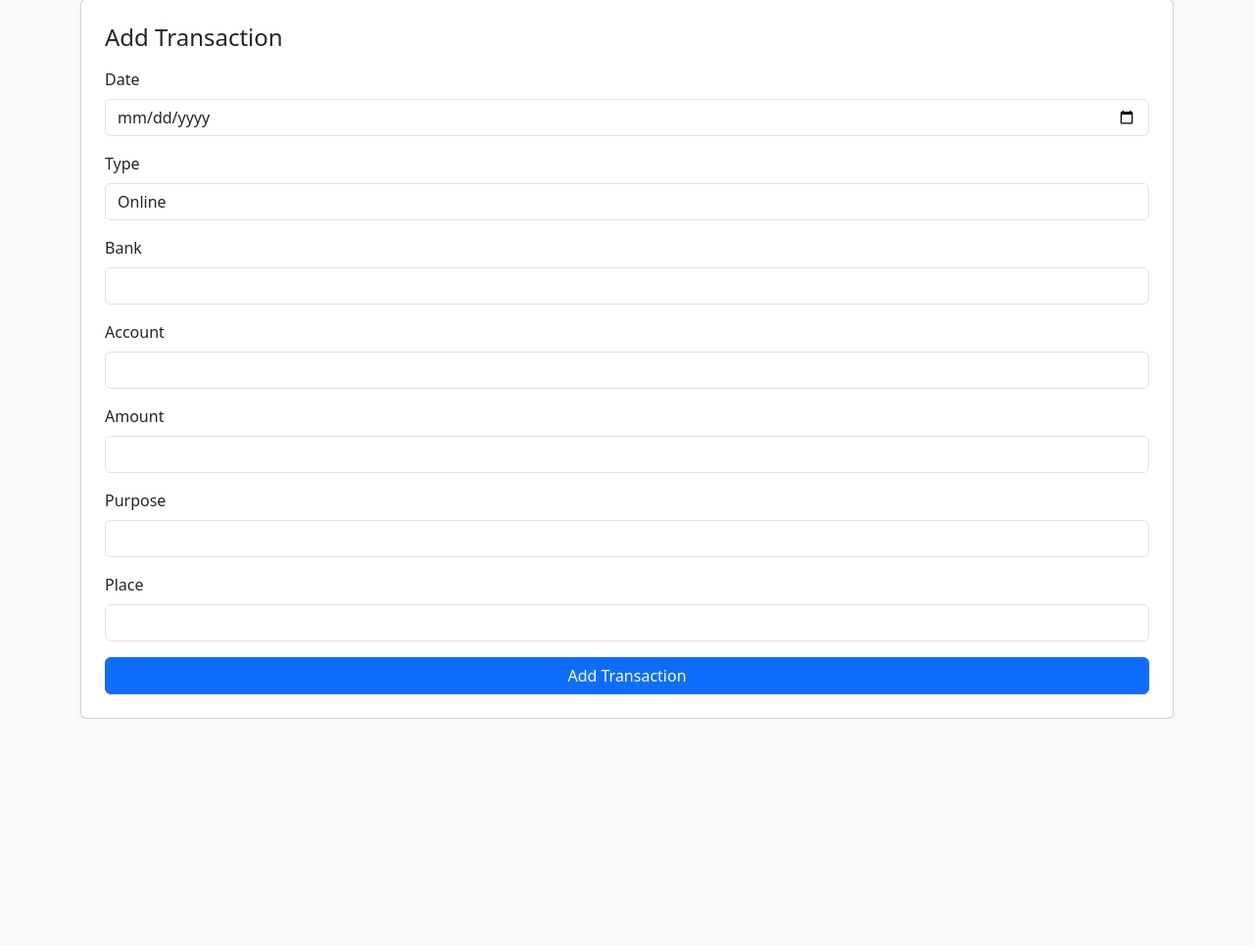
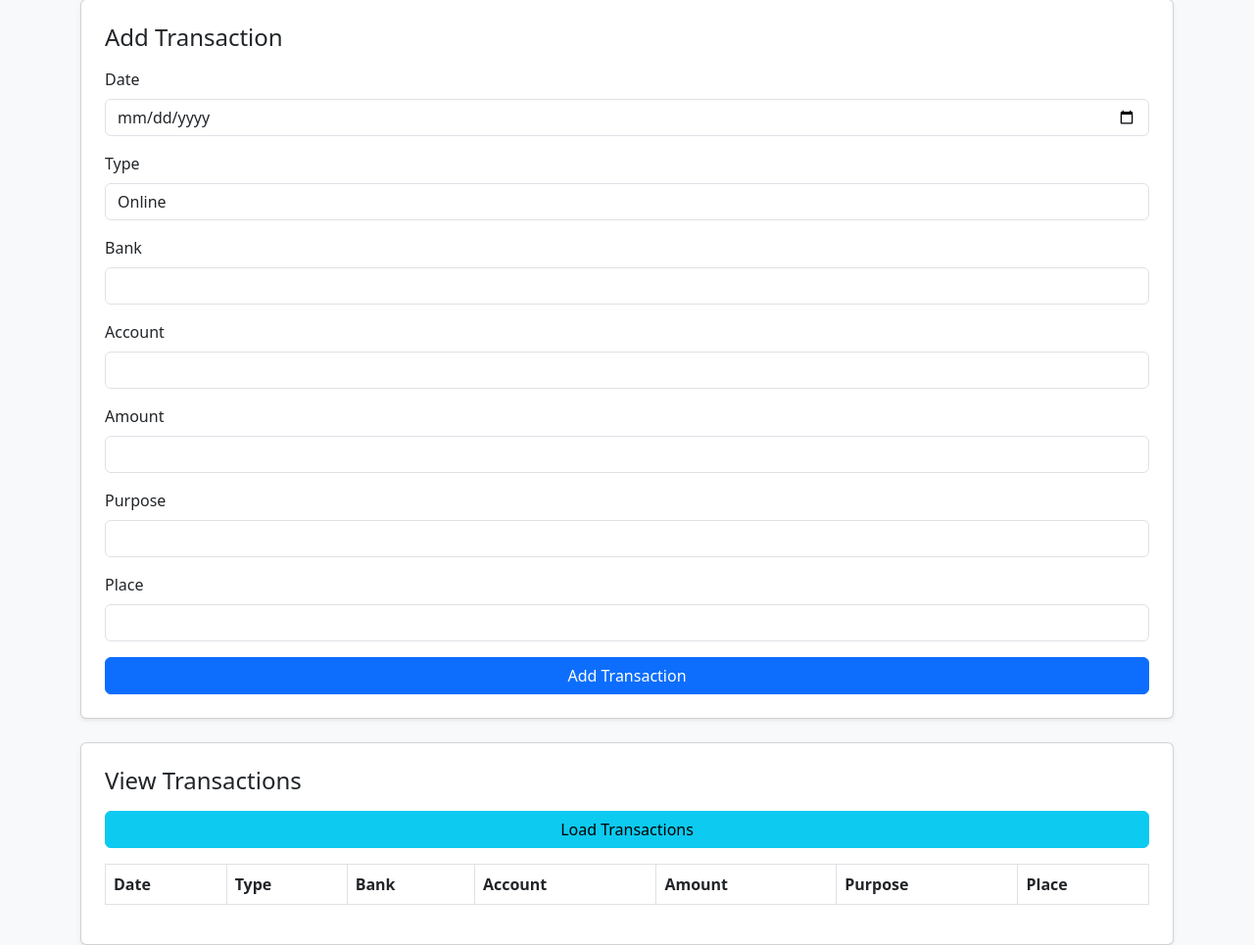
Before and after one commit to lokeshsandhu/Finance-Manager, a Flask app: page / in a window 1280 px wide. Shown: the part 111-1076 px from the top of the page at 98% size. Before the commit the page ends 845 px from the top, so only its background shows below. Run offline with Flask 3, Linux system fonts and the light colour scheme; lists and menus that the app fills with data are empty; parts of the project's set-up code (start-up, migrations or seed data) failed here and were passed over.

Commit message:
Update index.html

```diff
--- a/templates/index.html
+++ b/templates/index.html
@@ -1,4 +1,5 @@
-<!DOCTYPE html><html lang="en">
+<!DOCTYPE html>
+<html lang="en">
 <head>
     <meta charset="UTF-8">
     <meta name="viewport" content="width=device-width, initial-scale=1.0">
@@ -8,7 +9,9 @@
 </head>
 <body class="bg-light">
     <div class="container mt-5">
-        <h2 class="text-center mb-4">Finance Manager</h2><div class="card p-4 shadow-sm">
+        <h2 class="text-center mb-4">Finance Manager</h2>
+
+        <div class="card p-4 shadow-sm">
             <h4 class="mb-3">Add Transaction</h4>
             <form id="transaction-form">
                 <div class="mb-3">
@@ -49,12 +52,33 @@
             </form>
             <div id="response-message" class="mt-3 text-success" style="display: none;"></div>
         </div>
+
+        <div class="card p-4 shadow-sm mt-4">
+            <h4 class="mb-3">View Transactions</h4>
+            <button class="btn btn-info w-100 mb-3" id="fetch-transactions">Load Transactions</button>
+            <div class="table-responsive">
+                <table class="table table-bordered table-striped">
+                    <thead>
+                        <tr>
+                            <th>Date</th>
+                            <th>Type</th>
+                            <th>Bank</th>
+                            <th>Account</th>
+                            <th>Amount</th>
+                            <th>Purpose</th>
+                            <th>Place</th>
+                        </tr>
+                    </thead>
+                    <tbody id="transactions-table"></tbody>
+                </table>
+            </div>
+        </div>
     </div>
 
     <script>
         $(document).ready(function() {
             $("#transaction-form").submit(function(event) {
-            event.preventDefault(); // Prevent form submission from refreshing page
+                event.preventDefault();
 
                 $.ajax({
                     type: "POST",
@@ -62,15 +86,32 @@
                     data: $(this).serialize(),
                     success: function(response) {
                         $("#response-message").text("Transaction Added Successfully!").show().delay(3000).fadeOut();
-                    $("#transaction-form")[0].reset(); // Reset form fields after submission
+                        $("#transaction-form")[0].reset();
                     },
                     error: function() {
                         $("#response-message").text("Error adding transaction. Try again.").addClass("text-danger").show().delay(3000).fadeOut();
                     }
                 });
             });
+
+            $("#fetch-transactions").click(function() {
+                $.get("/view_transactions", function(data) {
+                    let rows = "";
+                    data.transactions.forEach(function(transaction) {
+                        rows += `<tr>
+                                    <td>${transaction.Date}</td>
+                                    <td>${transaction.Type}</td>
+                                    <td>${transaction.Bank}</td>
+                                    <td>${transaction.Account}</td>
+                                    <td>${transaction.Amount}</td>
+                                    <td>${transaction.Purpose}</td>
+                                    <td>${transaction.Place}</td>
+                                </tr>`;
+                    });
+                    $("#transactions-table").html(rows);
+                });
+            });
         });
     </script>
-
 </body>
 </html>
```
Lines whose indentation alone changed are shown as unchanged.
